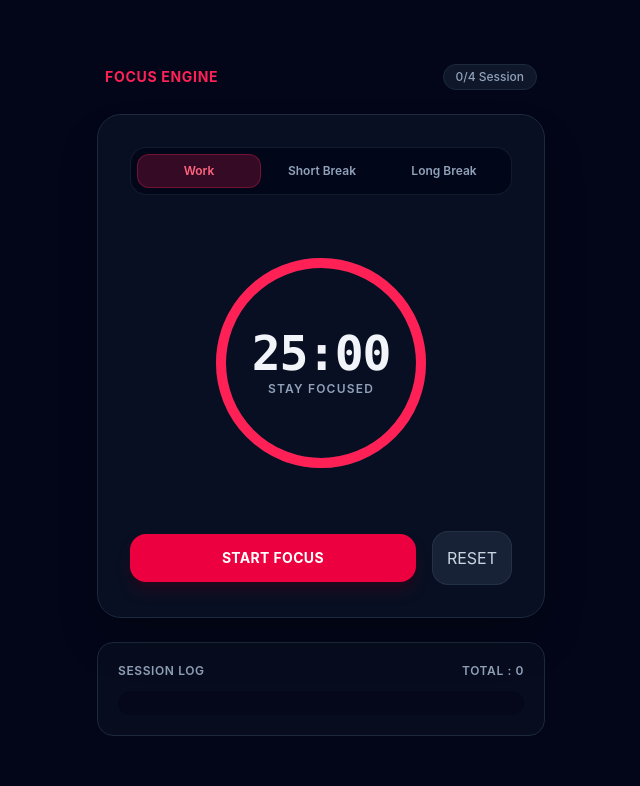
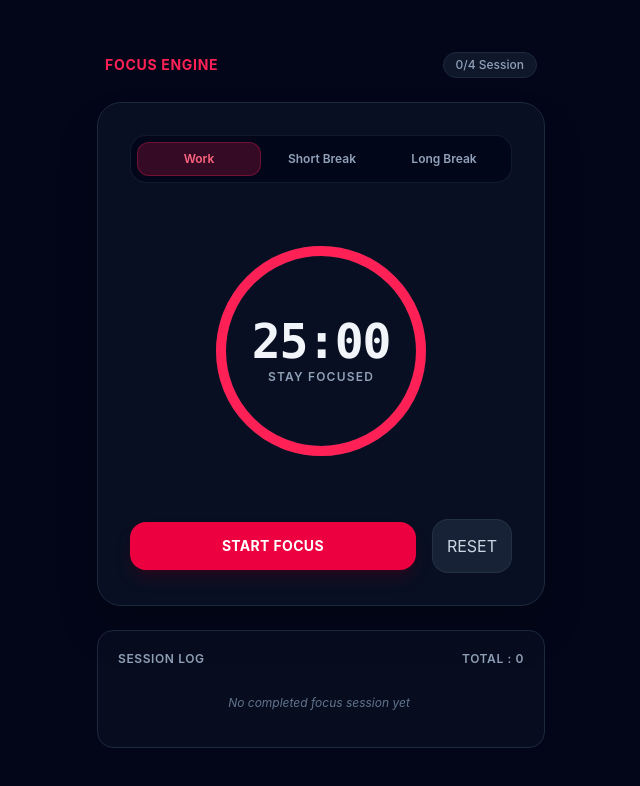
Before and after one commit to shajan2008/focus-timer, a React (Vite) app: page / in a window 1280 px wide. Shown: the top 786 px of the page, without its empty margins (319-959 px from the left). Built offline with nearby package versions, Linux system fonts and the light colour scheme.

Commit message:
Core engine completed

```diff
--- a/src/App.jsx
+++ b/src/App.jsx
@@ -96,14 +96,14 @@ function App() {
         </header>
         <section className="bg-slate-900/60 border border-slate-800 rounded-3xl p-8 shadow-2xl backdrop-blur-sm flex flex-col items-center gap-8">
           <nav className="flex bg-slate-950/80 p-1.5 rounded-2xl border border-slate-800/60 w-full">
-            <button className="flex-1 py-2 text-xs font-semibold rounded-xl bg-rose-500/20 text-rose-400 border border-rose-500/30 transition" onClick={() => handleModeChange('WORK')}>Work</button>
-            <button className="flex-1 py-2 text-xs font-semibold rounded-xl text-slate-400 hover:text-slate-200 transition" onClick={() => handleModeChange('SHORT_BREAK')}>Short Break</button>
-            <button className="flex-1 py-2 text-xs font-semibold rounded-xl text-slate-400 hover:text-slate-200 transition" onClick={() => handleModeChange('LONG_BREAK')}>Long Break</button>
+            <button className={`flex-1 py-2 text-xs font-semibold rounded-xl transition ${currentMode === 'WORK' ? 'bg-rose-500/20 text-rose-400 border border-rose-500/30' :  'text-slate-400 hover:text-slate-200'}`} onClick={() => handleModeChange('WORK')}>Work</button>
+            <button className={`flex-1 py-2 text-xs font-semibold rounded-xl transition ${currentMode === 'SHORT_BREAK' ? 'bg-rose-500/20 text-rose-400 border border-rose-500/30' :  'text-slate-400 hover:text-slate-200'}`} onClick={() => handleModeChange('SHORT_BREAK')}>Short Break</button>
+            <button className={`flex-1 py-2 text-xs font-semibold rounded-xl transition ${currentMode === 'LONG_BREAK' ? 'bg-rose-500/20 text-rose-400 border border-rose-500/30' :  'text-slate-400 hover:text-slate-200'}`} onClick={() => handleModeChange('LONG_BREAK')}>Long Break</button>
           </nav>
           <div className="relative flex items-center justify-center w-64 h-64 my-2">
             <svg className="w-full h-full -rotate-90">
               <circle className="text-slate-800" cx={"128"} cy={"128"} r={"100"} stroke="currentColor" strokeWidth={"10"} fill="transparent"></circle>
-              <circle className="text-rose-500 transition-all duration-500" cx={"128"} cy={"128"} r={"100"} stroke="currentColor" strokeWidth={"10"} strokeLinecap="round" fill="transparent" strokeDasharray={circumference} strokeDashoffset={strokeDashoffset}></circle>
+              <circle className="text-rose-500 transition-all duration-1000 ease-linear" cx={"128"} cy={"128"} r={"100"} stroke="currentColor" strokeWidth={"10"} strokeLinecap="round" fill="transparent" strokeDasharray={circumference} strokeDashoffset={strokeDashoffset}></circle>
             </svg>
             <div className="absolute flex flex-col items-center justify-center text-center">
               <span className="text-5xl font-mono uppercase font-extrabold text-slate-100 tracking-tight">{formattedTime}</span>
@@ -112,18 +112,36 @@ function App() {
           </div>
           <div className="flex items-center gap-4 w-full">
             <button className="flex-1 py-3.5 rounded-2xl bg-rose-600 hover:bg-rose-500 active:scale-95 text-white font-bold text-sm tracking-wide shadow-lg shadow-rose-950/40 transition" onClick={handleToggleTimer}>{isRunnig ? 'PAUSE' : 'START FOCUS'}</button>
-            <button className="p-3.5 rounded-2xl bg-slate-800/80 hover:bg-slate-700/80 active:scale-95 text-slate-300 border border-slate-700/50 transition">RESET</button>
+            <button className="p-3.5 rounded-2xl bg-slate-800/80 hover:bg-slate-700/80 active:scale-95 text-slate-300 border border-slate-700/50 transition" onClick={handleReset}>RESET</button>
           </div>
         </section>
         <aside className="bg-slate-900/40 border border-slate-800 rounded-2xl p-5 w-full space-y-3">
           <div className="flex justify-between items-center text-xs font-semibold text-slate-400 uppercase tracking-wider">
             <h2>SESSION LOG</h2>
             <span>
-              TOTAL : 0
+              TOTAL : {history.length}
             </span>
           </div>
-          <ul className="space-y-2">
-            <li className="flex items-center justify-between p-3 bg-slate-950/60 border-slate-800/40 rounded-xl text-xs"></li>
+          <ul className="space-y-2 max-h-48 overflow-y-auto pr-1">
+            {history.length === 0 ? (
+              <li className="p-4 text-center text-xs text-slate-500 italic">
+                No completed focus session yet
+              </li>
+            ) : (
+            history.map((session) => (
+            <li
+            key={session.id}
+            className="flex items-center justify-between p-3 bg-slate-950/60 border-slate-800/40 rounded-xl text-xs">
+              <div className="flex flex-col">
+                <span className="font-semibold text-slate-200">{session.mode}</span>
+                <span className="text-[10px] text-slate-500">{session.completedAt}</span>
+              </div>
+              <span className="px-2 py-0.5 rounded-md bg-rose-500/10 text-rose-400 font-mono font-medium">
+                +{session.duration}m
+              </span>
+            </li>
+            ))
+            )}
           </ul>
         </aside>
       </div>
```
